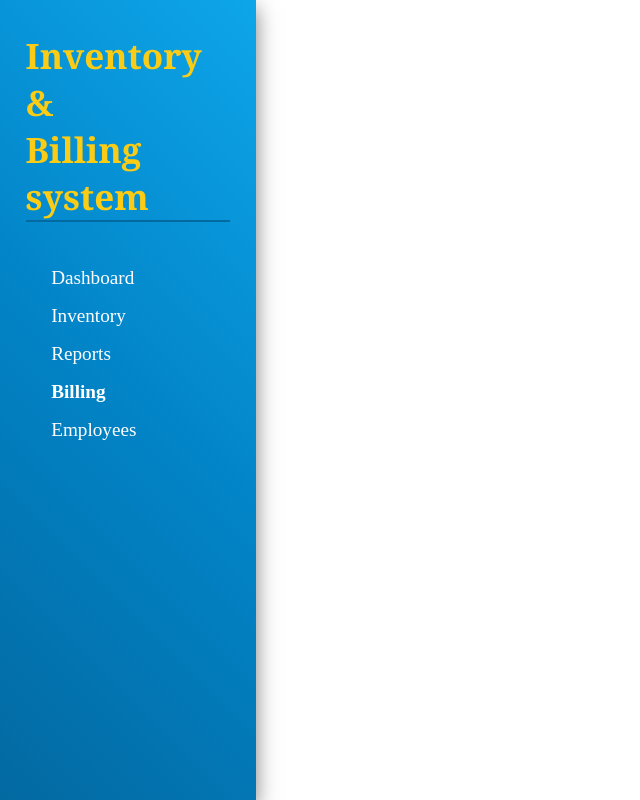
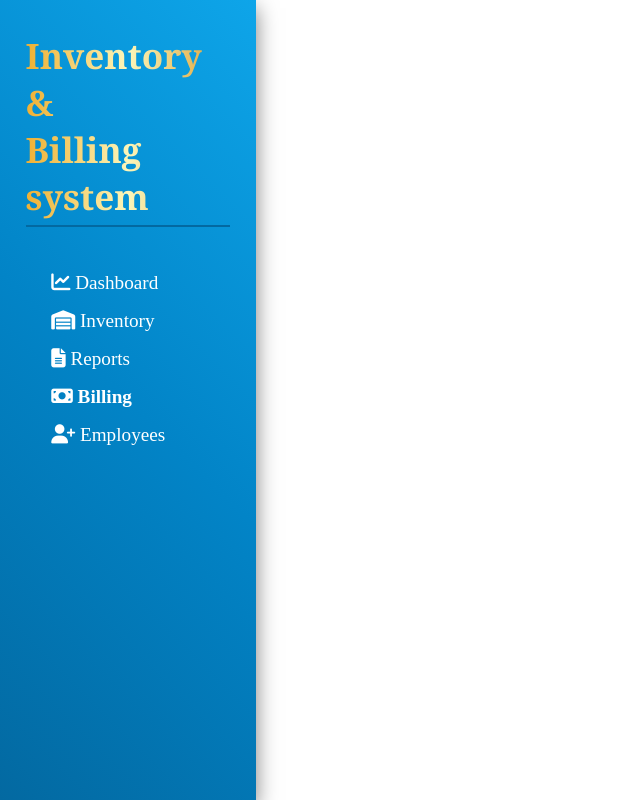
Before and after one commit to SachinBartaula/Inventory-and-Billing-System, a PHP site: page /a_billing.php in a window 1280 px wide. Shown: the whole page, without its empty margins (0-640 px from the left). Run offline with PHP 8.4, Linux system fonts and the light colour scheme.

Commit message:
Side bar icond added

```diff
--- a/Styles.css
+++ b/Styles.css
@@ -17,18 +17,25 @@ body{
 }
 
 .sidebar #logo {
-    color: #FACC15;
+    /* color: #FACC15; */
+      background: linear-gradient(to right, #efb033 0%, #FCF6BA 50%, #da9b2d 100%);
+  -webkit-background-clip: text; /* For WebKit browsers like Chrome, Safari */
+  background-clip: text;
+  color: transparent;
     margin-top: 4vh;
     margin-left: 2vw;
     margin-right: 2vw;
     font-size: 35px;
+    padding-bottom: 5px;
     border-bottom: 2px solid #0369A1;
     overflow-wrap: break-word;
     overflow: hidden;
     font-family: Cambria, Cochin, Georgia, Times, 'Times New Roman', serif;
     transition:0.8s;
 }
-
+.sidebar a {
+    text-decoration: none;
+}
 #logo:hover{
     transform: scale(0.90);
 }
--- a/a_billing.php
+++ b/a_billing.php
@@ -7,20 +7,21 @@
     <title>IBS</title>
     <!-- <link rel="stylesheet" href="Styles.css"> -->
     <link rel="stylesheet" href="Styles.css?v=<?php echo time(); ?>">
+    <link rel="stylesheet" href="https://cdnjs.cloudflare.com/ajax/libs/font-awesome/6.5.1/css/all.min.css"><!--icon connect garni*/-->
     <script src="main.js"></script>
 </head>
 
 <body>
 
     <div class="sidebar">
-        <h2 id="logo">Inventory &<br>Billing system</h2>
+          <a href="a_dashboard.php"><h2 id="logo" >Inventory &<br>Billing system</h2></a>
         <div class="page-contanier">
             <ul>
-                <li><a href="a_dashboard.html">Dashboard</a></li>
-                <li><a href="a_inventory.html">Inventory</a></li>
-                <li><a href="a_reports.html">Reports</a></li>
-                <li><b><a href="a_billing.html">Billing</a></b></li>
-                <li><a href="a_employee.html">Employees</a></li>
+                <li><a href="a_dashboard.php"><i class="fa-solid fa-chart-line"></i> Dashboard</a></li>
+                <li><a href="a_inventory.php"><i class="fa-solid fa-warehouse"></i> Inventory</a></li>
+                <li><a href="a_reports.php"><i class="fas fa-file-alt"></i> Reports</a></li>
+                <li><b><a href="a_billing.php"><i class="fas fa-money-bill"></i> Billing</a></b></li>
+                <li><a href="a_employee.php"><i class="fa-solid fa-user-plus"></i> Employees</a></li>
             </ul>
         </div>
     </div>
--- a/index.php
+++ b/index.php
@@ -7,6 +7,7 @@
     <title>IBS</title>
     <!-- <link rel="stylesheet" href="Styles.css"> -->
      <link rel="stylesheet" href="Styles.css?v=<?php echo time(); ?>">
+    <link rel="stylesheet" href="https://cdnjs.cloudflare.com/ajax/libs/font-awesome/6.5.1/css/all.min.css"><!--icon connect garni*/-->
     <script src="main.js"></script>
 </head>
 
@@ -49,17 +50,18 @@ else{
 ?>
   <div class="sidebar">
         <h2 id="logo">Inventory &<br>Billing system</h2>
+
 </div>
     <div class="container">
         <div class="form">
             <form method="post">
                 <h1>Login</h1>
-                <label for="uname">User name </label><br>
+                <label for="uname"><i class="fa-solid fa-user"></i> User name </label><br>
                 <input type="text" id="uname"name="u_name" placeholder="Username" required minlength="5" maxlength="20">
                     <br><br>
                     <div class="password">
 
-                        <label for="password">Password</label>
+                        <label for="password"><i class="fa-solid fa-key"></i> Password</label>
                         <br>
                         <input type="password" id="password" name="u_password" placeholder="Password"required>
                         <br><br>
```
Also changed, not shown: a_dashboard.php (+7 -6 lines), a_employee.php (+7 -6 lines), a_inventory.php (+7 -6 lines), a_reports.php (+8 -6 lines).
